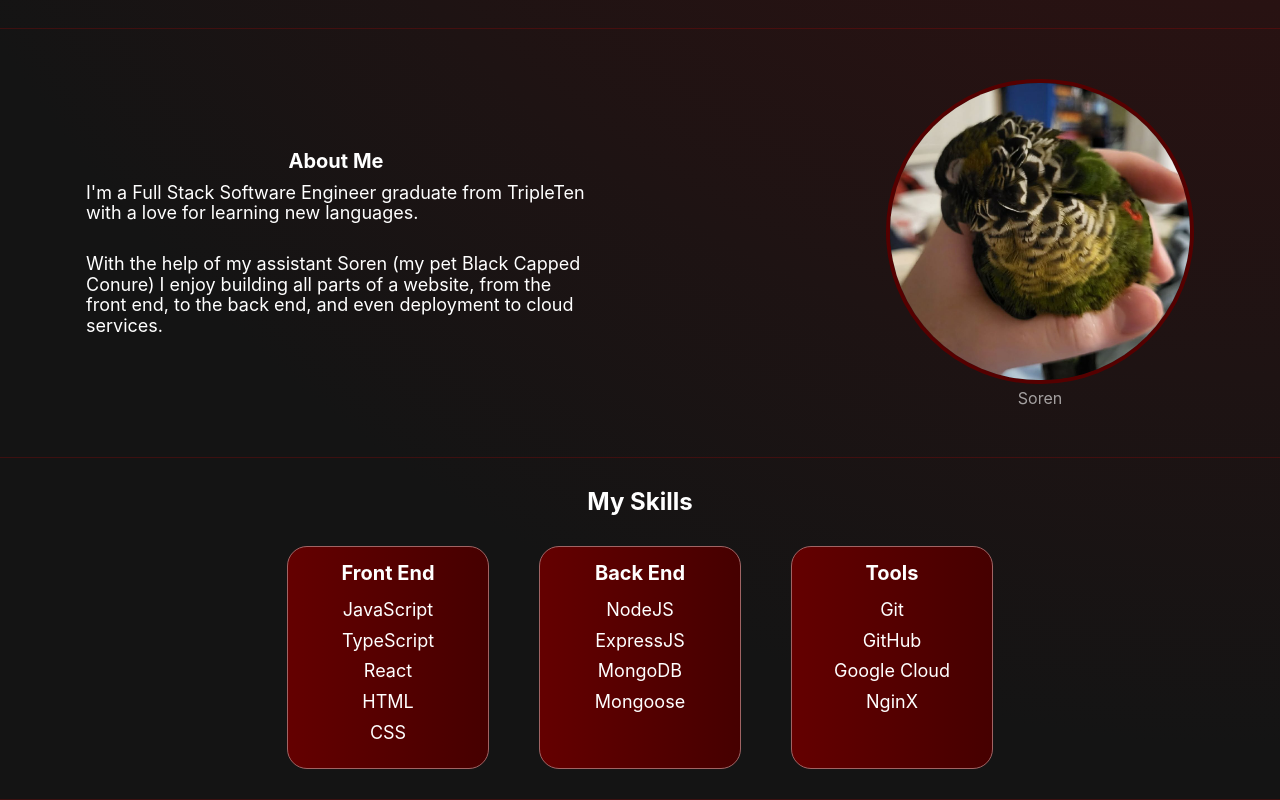
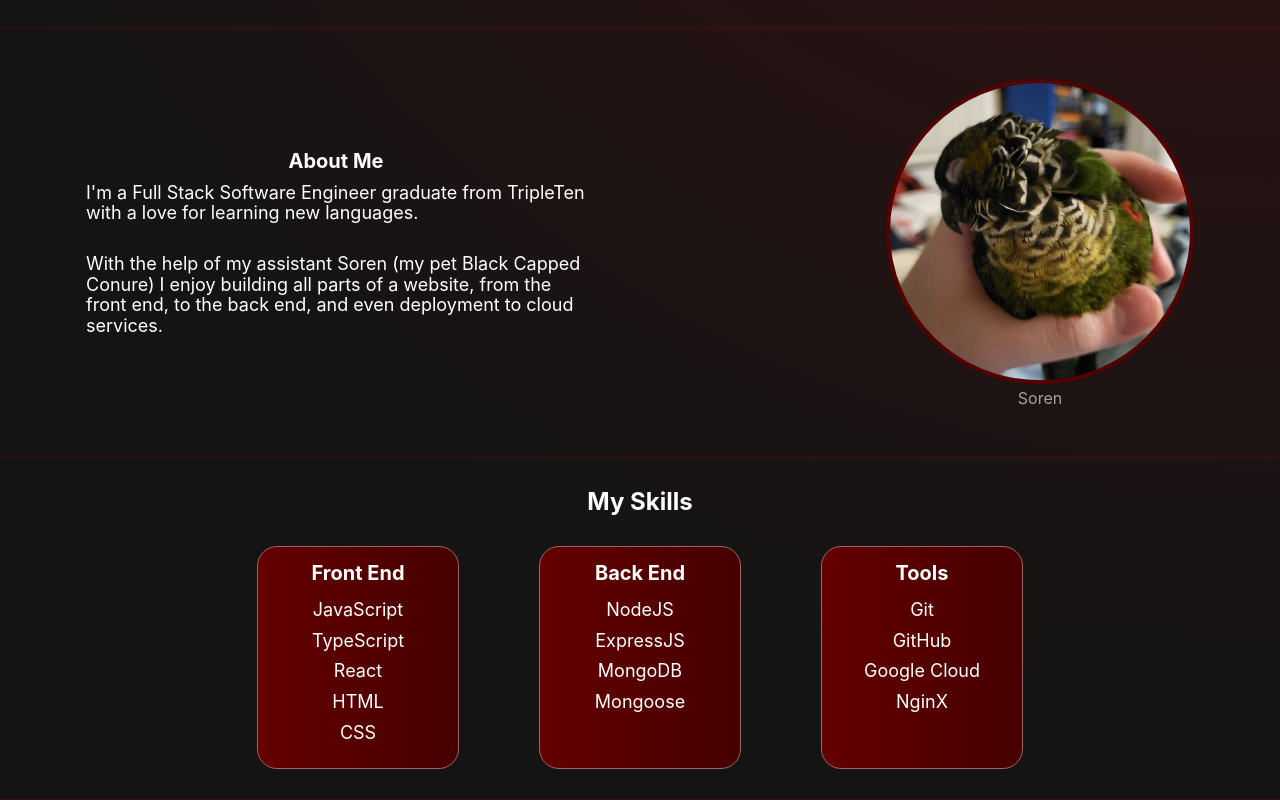
Before and after one commit to GamingWizar/carverhannasch-portfolio, a React (Vite) app: page / in a window 1280 px wide. Shown: the part 772-1572 px from the top of the page. Built offline with nearby package versions, Linux system fonts and the light colour scheme.

Commit message:
add structure of rest of portfolio

```diff
--- /dev/null
+++ b/src/components/AboutWebsite/AboutWebsite.tsx
@@ -0,0 +1,5 @@
+import "./AboutWebsite.css";
+
+export default function AboutWebsite() {
+  return <></>;
+}
--- a/src/components/App/App.tsx
+++ b/src/components/App/App.tsx
@@ -4,6 +4,9 @@ import "./App.css";
 import Hero from "../Hero/Hero";
 import About from "../About/About";
 import Skills from "../Skills/Skills";
+import Projects from "../Projects/Projects";
+import AboutWebsite from "../AboutWebsite/AboutWebsite";
+import Contact from "../Contact/Contact";
 
 function App() {
   return (
@@ -11,6 +14,9 @@ function App() {
       <Hero></Hero>
       <About></About>
       <Skills></Skills>
+      <Projects></Projects>
+      <AboutWebsite></AboutWebsite>
+      <Contact></Contact>
     </>
   );
 }
--- /dev/null
+++ b/src/components/Contact/Contact.tsx
@@ -0,0 +1,5 @@
+import "./Contact.css";
+
+export default function Contact() {
+  return <></>;
+}
--- /dev/null
+++ b/src/components/Projects/Projects.tsx
@@ -0,0 +1,5 @@
+import "./Projects.css";
+
+export default function Projects() {
+  return <></>;
+}
--- a/src/components/Skills/Skills.css
+++ b/src/components/Skills/Skills.css
@@ -13,5 +13,5 @@
 .skills__skill-cards {
   display: flex;
   flex-direction: row;
-  gap: 50px;
+  gap: 80px;
 }
```
Also changed, not shown: src/components/AboutWebsite/AboutWebsite.css (added), src/components/Contact/Contact.css (added), src/components/Projects/Projects.css (added).
